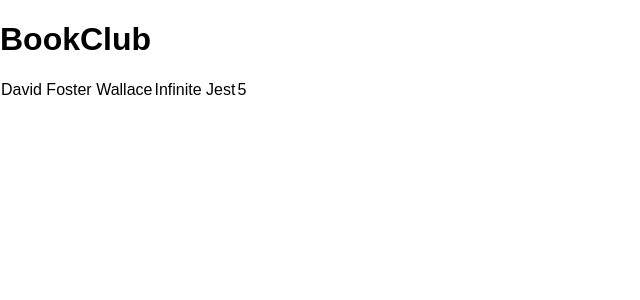
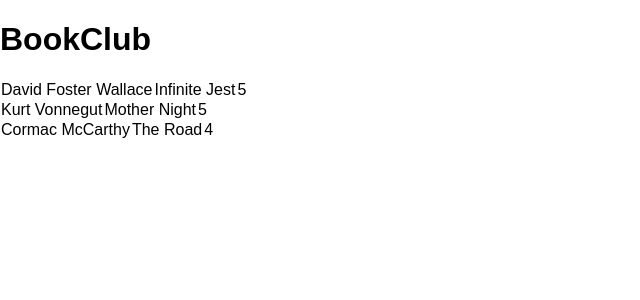
Before and after one commit to AlexPattison/mvp, a React (Create React App) app: page / in a window 1280 px wide. Shown: the top 300 px of the page, without its empty margins (0-640 px from the left). Built offline with nearby package versions, Linux system fonts and the light colour scheme; the HTML template or start-up script is replaced by a standard one.

Commit message:
Implement map function to get all the books in tr tags

```diff
--- a/src/App.js
+++ b/src/App.js
@@ -6,10 +6,20 @@
     return (
       <div>
         <h1>BookClub</h1>
-        <p><BookListEntry book={this.props.books[0]}/></p>
+        {this.getBookList()}
       </div>
     );
   }
+
+  getBookList() {
+    return this.props.books.map(function(book) {
+      return <tr><BookListEntry book={book} /></tr>
+    })
+  }
+}
+
+class BookList extends Component {
+
 }
 
 class BookListEntry extends Component {
```
